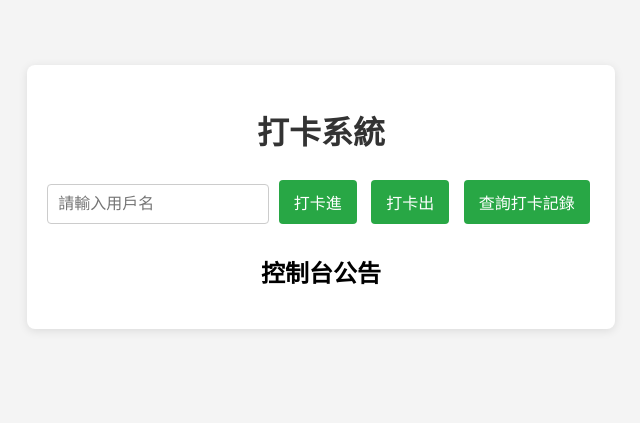
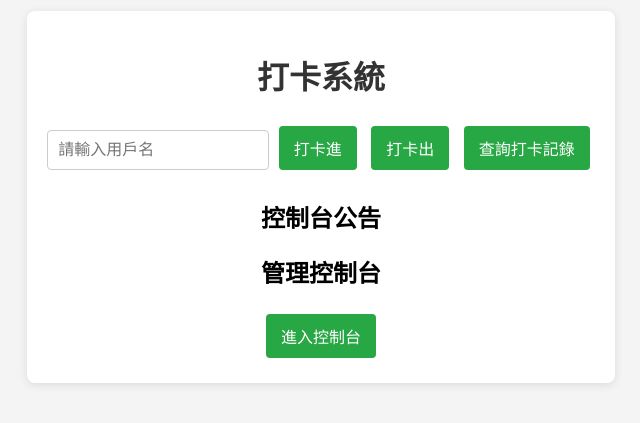
Before and after one commit to CYHFREDA/SpecialTopic, a plain HTML site: page frontend/index.html in a window 1280 px wide. Shown: the part 223-646 px from the top of the page, without its empty margins (319-959 px from the left). Drawn offline with Linux system fonts and the light colour scheme; no server answers.

Commit message:
Update index.html

```diff
--- a/frontend/index.html
+++ b/frontend/index.html
@@ -69,6 +69,12 @@
 
         <h2>控制台公告</h2>
         <div id="announcements"></div> <!-- 用於顯示公告 -->
+
+        <!-- 新增一個按鈕來進入控制台 -->
+        <h2>管理控制台</h2>
+        <a href="/control" target="_blank">
+            <button>進入控制台</button>
+        </a>
     </div>
 </body>
 </html>
```
